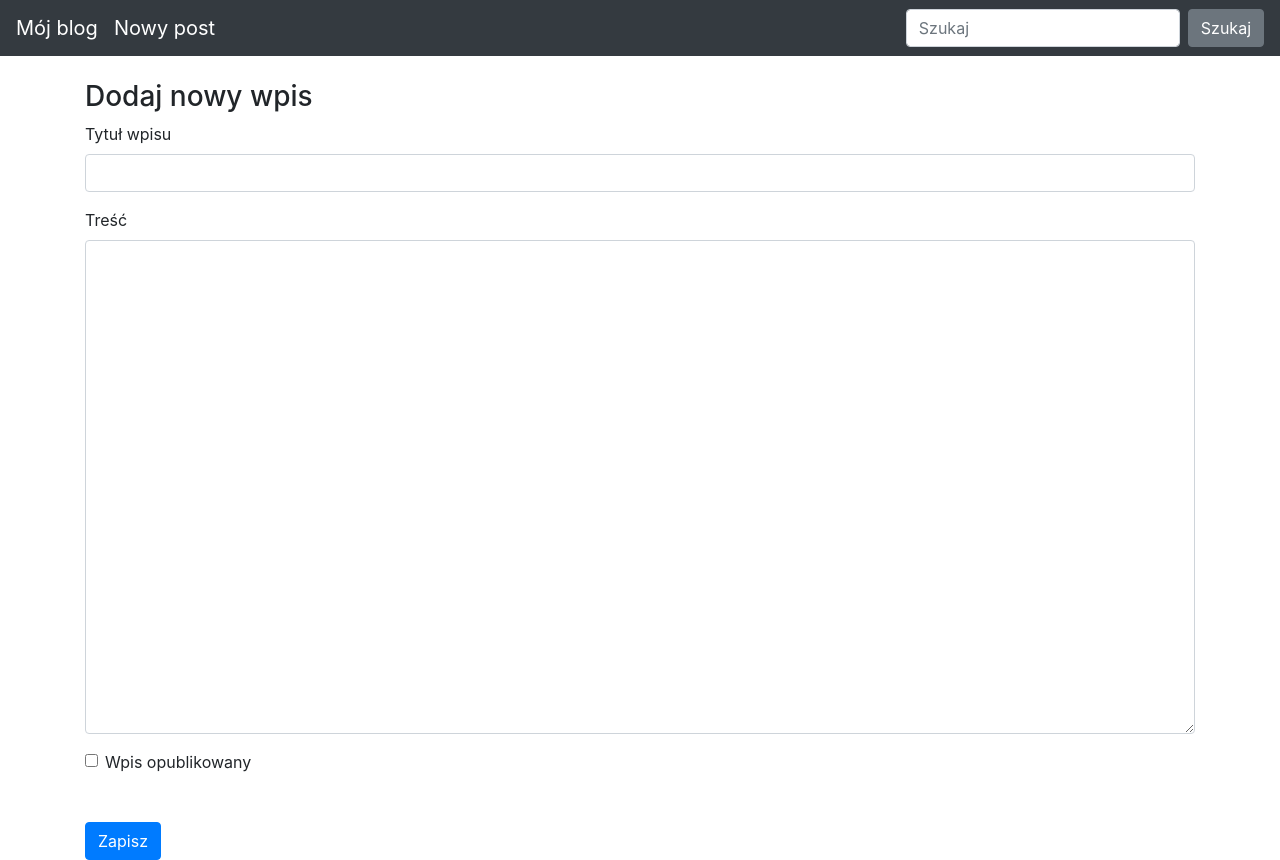
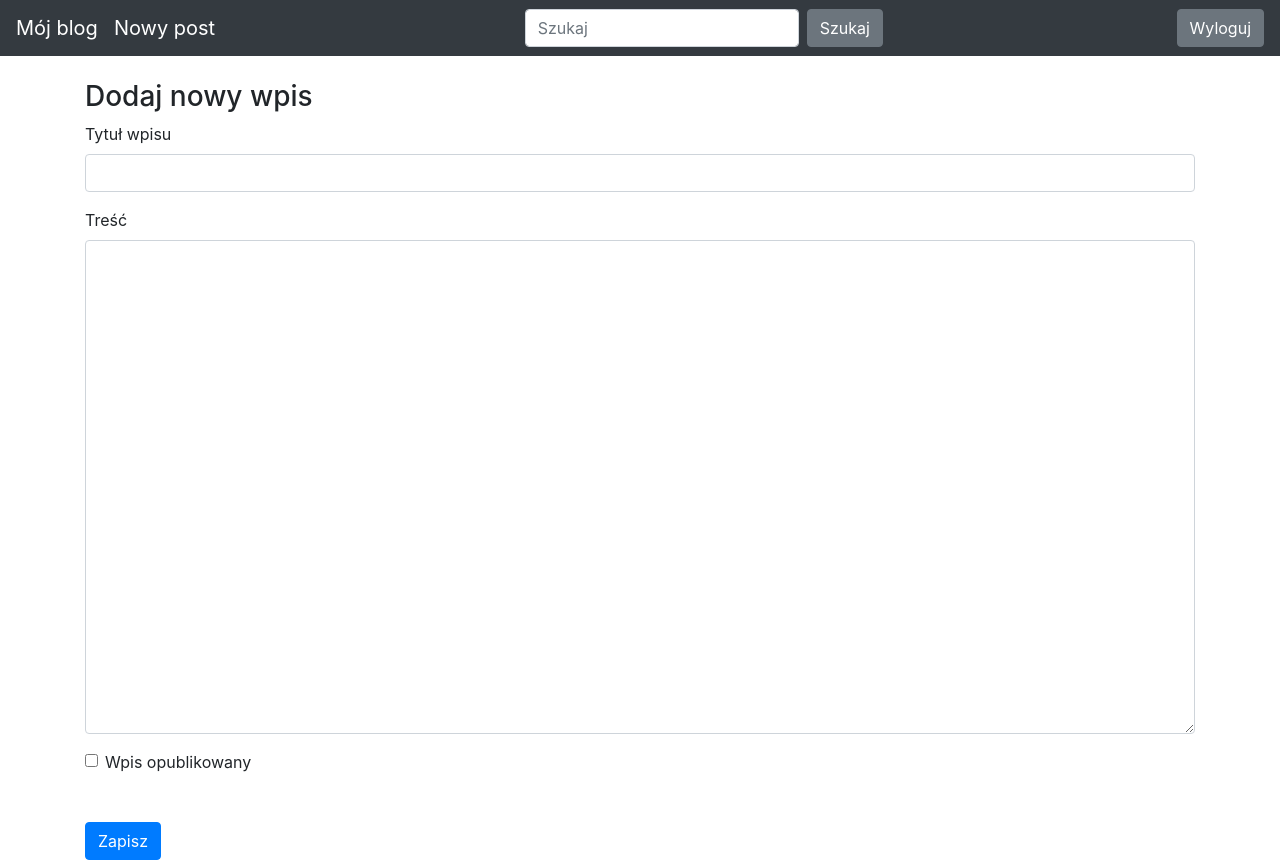
Before and after one commit to gwiktor/Zadanie_16_2, a Flask app: page /new-post/ in a window 1280 px wide. Run offline with Flask 2, Linux system fonts and the light colour scheme; the visitor is signed in with stand-in values (Sample User, id 1); some libraries are stand-ins or nearby versions.

Commit message:
Modify base.html

```diff
--- a/blog/templates/base.html
+++ b/blog/templates/base.html
@@ -43,6 +43,19 @@
         <button class="btn btn-secondary my-2 my-sm-0" type="submit">Szukaj</button>
       </form>
     </div>
+
+    <div class="collapse navbar-collapse" id="navbarsExampleDefault">
+       <ul class="navbar-nav mr-auto">
+       </ul>
+       {% if session.logged_in %}
+        <form class="form-inline my-2 my-lg-0" action="{{ url_for('logout') }}" method="POST">
+          <button class="btn btn-secondary my-2 my-sm-0" type="submit">Wyloguj</button>
+        </form>
+      {% else %}
+        <a href="{{ url_for('login') }}" class="btn btn-secondary my-2 my-lg-0">Zaloguj</a>
+      {% endif %}
+    </div>
+
  </nav>
 
  <main role="main" class="container">
```
Lines whose indentation alone changed are shown as unchanged.
